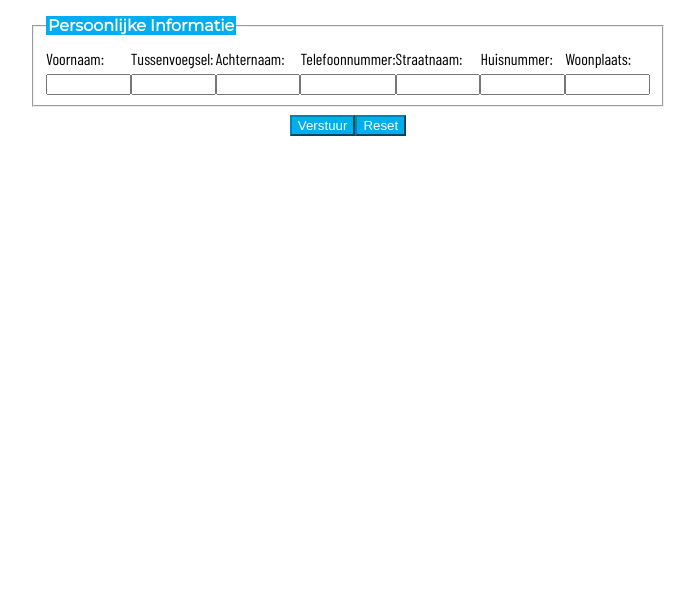
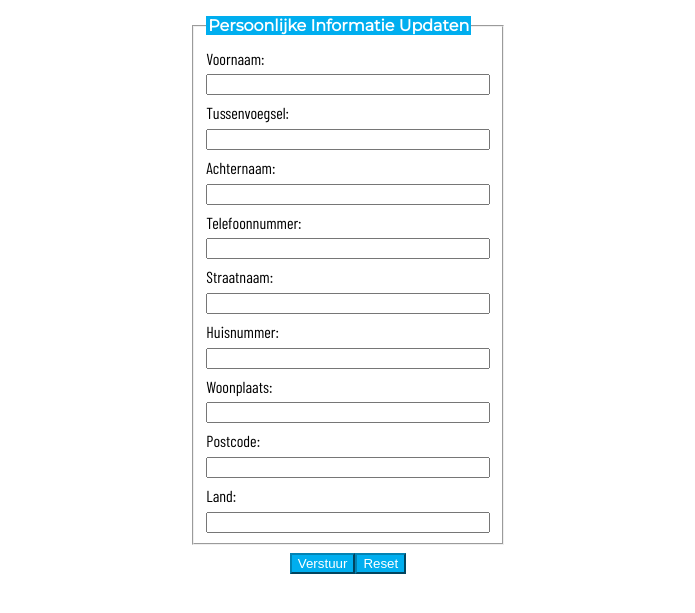
Before and after one commit to Tjardo18/crud-php-pdo-basic-opdracht01-332688, a PHP site: page /client/update.php?id=1 in a window 1280 px wide. Shown: the top 613 px of the page, without its empty margins (292-987 px from the left). Run offline with PHP 8.4, Linux system fonts and the light colour scheme; data that the repository does not hold is empty.

Commit message:
Styling in style.css gezet. Postcode en Land toegevoegd

```diff
--- a/client/update.php
+++ b/client/update.php
@@ -31,6 +31,8 @@ if ($_SERVER['REQUEST_METHOD'] == 'POST') {
                                 ,streetname = :strn
                                 ,housenumber = :hsnr
                                 ,locality = :lcl
+                                ,postalcode = :post
+                                ,country = :land
                 WHERE ID = :id;";
 
         // sql statement preparing + execute
@@ -43,6 +45,8 @@ if ($_SERVER['REQUEST_METHOD'] == 'POST') {
         $yee->bindValue(':strn', $_POST['straatnaam'], PDO::PARAM_STR);
         $yee->bindValue(':hsnr', $_POST['huisnummer'], PDO::PARAM_STR);
         $yee->bindValue(':lcl', $_POST['woonplaats'], PDO::PARAM_STR);
+        $yee->bindValue(':post', $_POST['postcode'], PDO::PARAM_STR);
+        $yee->bindValue(':land', $_POST['land'], PDO::PARAM_STR);
         $yee->execute();
 
         echo "Het updaten is gelukt!";
@@ -66,6 +70,8 @@ $sql = "SELECT   ID
                 ,streetname AS STRN
                 ,housenumber AS HSNR
                 ,locality AS LCL
+                ,postalcode AS PLCE
+                ,country AS CTRY
         FROM     persoon
         WHERE ID = :id";
 
@@ -86,82 +92,7 @@ $result = $statement->fetch(PDO::FETCH_OBJ);
     <meta name="viewport" content="width=device-width, initial-scale=1.0">
     <link rel="stylesheet" href="https://fonts.googleapis.com/css?family=Montserrat">
     <link rel="stylesheet" href="https://fonts.googleapis.com/css?family=Barlow+Condensed">
-    <style>
-        body * {
-            box-sizing: border-box;
-        }
-
-        form {
-            display: flex;
-            justify-content: center;
-            flex-direction: column;
-            align-items: center;
-        }
-
-        fieldset {
-            display: flex;
-            width: 50%;
-            margin: .5em 0;
-            flex-direction: row;
-        }
-
-        fieldset>label {
-            width: 100%;
-            margin-top: .5em;
-        }
-
-        label>input:not([type="radio"]):not([type="checkbox"]),
-        label>textarea,
-        label>select {
-            width: 100%;
-            margin-top: .5em;
-        }
-
-        legend {
-            font-family: 'Montserrat';
-            color: white;
-            font-weight: bold;
-            background-color: #00aeef;
-        }
-
-        p,
-        label {
-            font-family: 'Barlow Condensed';
-        }
-
-        input[type="submit"] {
-            background-color: #00aeef;
-            border-color: #0283b3;
-            color: #ffffff;
-        }
-
-        input[type="submit"]:hover {
-            background-color: #0283b3;
-            border-color: #00aeef;
-            color: #ffffff;
-        }
-
-        input[type="reset"] {
-            background-color: #00aeef;
-            border-color: #0283b3;
-            color: #ffffff;
-        }
-
-        input[type="reset"]:hover {
-            background-color: #0283b3;
-            border-color: #00aeef;
-            color: #ffffff;
-        }
-
-        input[type="button"]:hover {
-            cursor: pointer;
-        }
-
-        .buttonss {
-            display: flex;
-            justify-content: center;
-        }
-    </style>
+    <link rel="stylesheet" href="../style.css">
     <title>Update</title>
 </head>
 
@@ -171,7 +102,7 @@ $result = $statement->fetch(PDO::FETCH_OBJ);
         <form action="update.php" method="post">
             <!-- Persoonlijke Informatie -->
             <fieldset>
-                <legend>Persoonlijke Informatie</legend>
+                <legend>Persoonlijke Informatie Updaten</legend>
                 <!-- Voornaam -->
                 <label for="voornaam">
                     Voornaam:
@@ -187,21 +118,35 @@ $result = $statement->fetch(PDO::FETCH_OBJ);
                     Achternaam:
                     <input type="text" name="achternaam" id="achternaam" value="<?= $result->LN ?>" required />
                 </label>
+                <!-- Telefoonnummer -->
                 <label for="telefoonnummer">
                     Telefoonnummer:
                     <input type="text" name="telefoonnummer" id="telefoonnummer" value="<?= $result->PNR ?>" required />
                 </label>
+                <!-- Straatnaam -->
                 <label for="straatnaam">
                     Straatnaam:
                     <input type="text" name="straatnaam" id="straatnaam" value="<?= $result->STRN ?>" required />
                 </label>
+                <!-- Huisnummer -->
                 <label for="huisnummer">
                     Huisnummer:
                     <input type="text" name="huisnummer" id="huisnummer" value="<?= $result->HSNR ?>" required />
                 </label>
+                <!-- Woonplaats -->
                 <label for="woonplaats">
                     Woonplaats:
                     <input type="text" name="woonplaats" id="woonplaats" value="<?= $result->LCL ?>" required />
+                </label>
+                <!-- Postcode -->
+                <label for="postcode">
+                    Postcode:
+                    <input type="text" name="postcode" id="postcode" value="<?= $result->PLCE ?>" required />
+                </label>
+                <!-- Land -->
+                <label for="land">
+                    Land:
+                    <input type="text" name="land" id="land" value="<?= $result->CTRY ?>" required />
                 </label>
             </fieldset>
             <input type="hidden" name="id" value="<?= $_GET['id'] ?>">
```
Also changed, not shown: client/read.php (+7 -29 lines).
